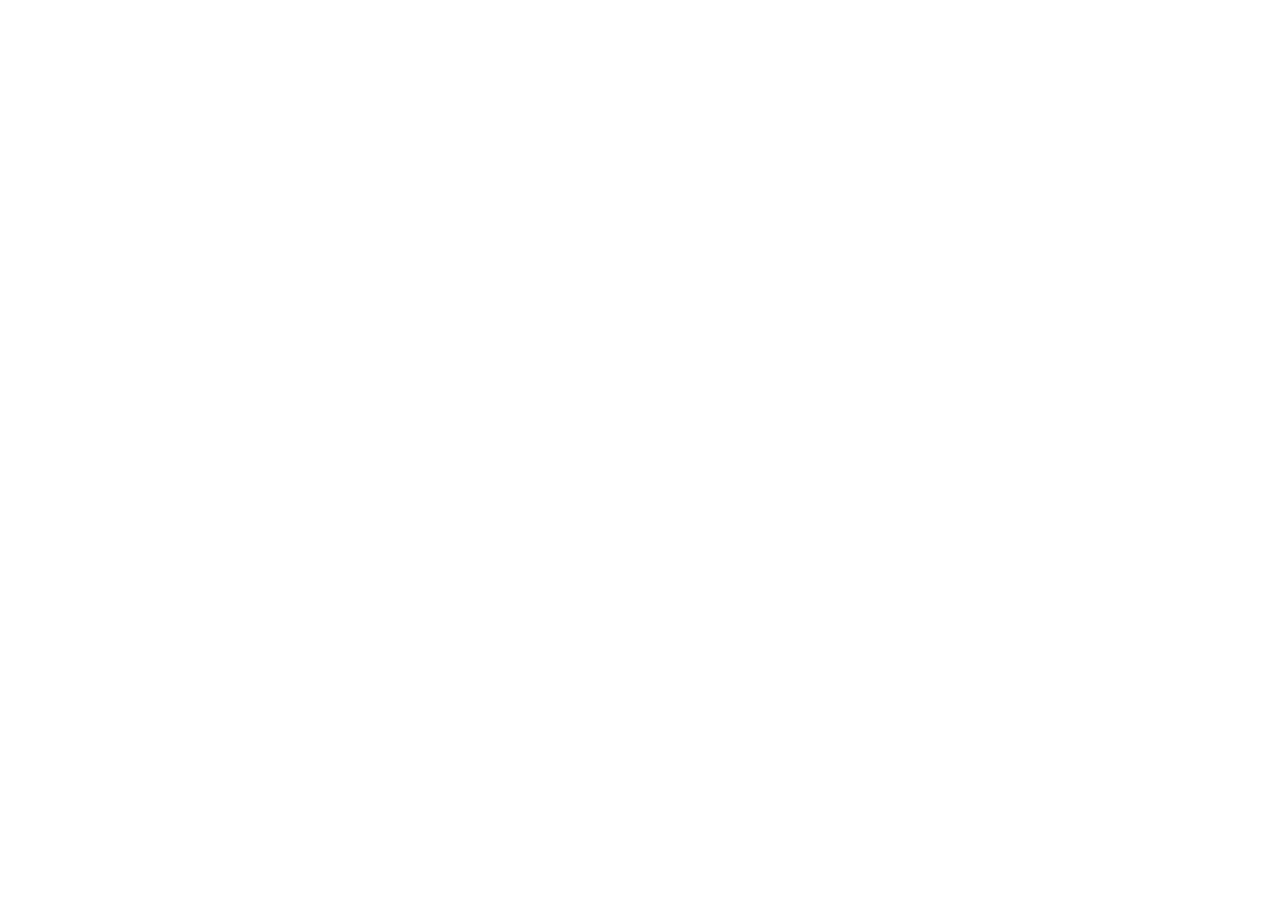
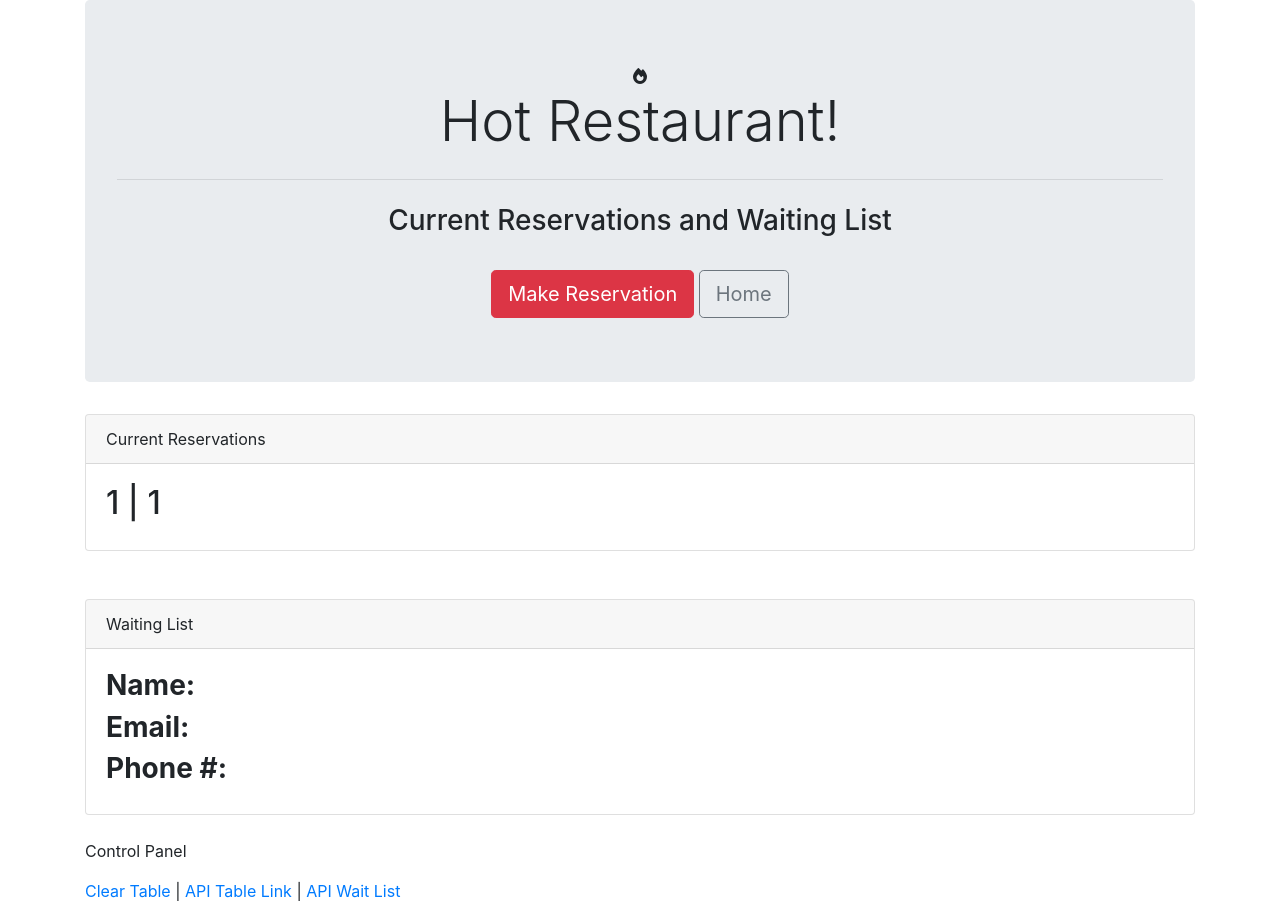
Before and after one commit to MikeColetta/our-hot-restaurant, a website: page tables.html in a window 1280 px wide. Before the commit the page ends 800 px from the top, so only its background shows below. Drawn offline with nearby package versions, Linux system fonts and the light colour scheme.

Commit message:
Created HTML layout and added const variables

```diff
--- a/tables.html
+++ b/tables.html
@@ -4,9 +4,69 @@
     <meta charset="UTF-8">
     <meta http-equiv="X-UA-Compatible" content="IE=edge">
     <meta name="viewport" content="width=device-width, initial-scale=1.0">
-    <title>Document</title>
+    <title>Tables Page</title>
+    <link rel="stylesheet" href="https://cdn.jsdelivr.net/npm/bootstrap@4.5.3/dist/css/bootstrap.min.css" integrity="sha384-TX8t27EcRE3e/ihU7zmQxVncDAy5uIKz4rEkgIXeMed4M0jlfIDPvg6uqKI2xXr2" crossorigin="anonymous">
+    <link rel="stylesheet" href="path/to/font-awesome/css/font-awesome.min.css">
+    <link rel="stylesheet" href="style.css">
+    <script src="https://code.jquery.com/jquery-3.6.0.js" integrity="sha256-H+K7U5CnXl1h5ywQfKtSj8PCmoN9aaq30gDh27Xc0jk=" crossorigin="anonymous"></script>
 </head>
 <body>
+    <section class="container">
+    <div class="jumbotron" style="text-align: center;">
+        <i class="fa fa-fire" aria-hidden="true"></i><h1 class="display-4">Hot Restaurant!</h1>
+        <hr class="my-4">
+        <h3>Current Reservations and Waiting List</h3>
+        <br>
+        <a href="/reserve">
+        <button type="button" class="btn btn-lg btn-danger" id="reservationsButton">
+            Make Reservation
+        </button>
+        </a>
+        <a href="/">
+        <button type="button" class="btn btn-lg btn-outline-secondary" id="homeButton">
+            Home
+        </button>
+        </a>
+      </div>
+      <div class="card">
+          <div class="card-header">Current Reservations</div>
+          <div class="card-body" id="reservationsList">
+            <div class="well" id="tableWell-01"><h2><span class="label label-primary">1</span> | 1</h2></div>
+          </div>
+      </div>
+      <br>
+      <br>
+      <div class="card">
+        <div class="card-header">Waiting List</div>
+        <div class="card-body" id="waitingList">
+        <div>
+            <h3>
+                <strong>Name:</strong><span id="name"></span>
+            </h3>
+            <h3>
+                <strong>Email:</strong> <span id="email"></span>
+            </h3>
+            <h3>
+                <strong>Phone #:</strong> <span id="phone"></span>
+            </h3>
+        </div>
+    </div>
+    </section>
+    <br>
+    <footer class="footer">
+        <div class="container">
+            <p>Control Panel</p>
+          <p><a href="#" id="clear">Clear Table</a> | <a href="/api/tables">API Table Link</a> | <a href="/api/waitlist">API Wait List</a></p>
+        </div>
+      </footer>
+</body>
+<script>
+    const reservationsList = $("#reservationsList");
+    const waitingList = $("#waitingList")
+    const name = $("name")
+    const email = $("email")
+    const phone = $("phone")
 
-</body>
+
+</script>
 </html>
```
Also changed, not shown: style.css (added).
